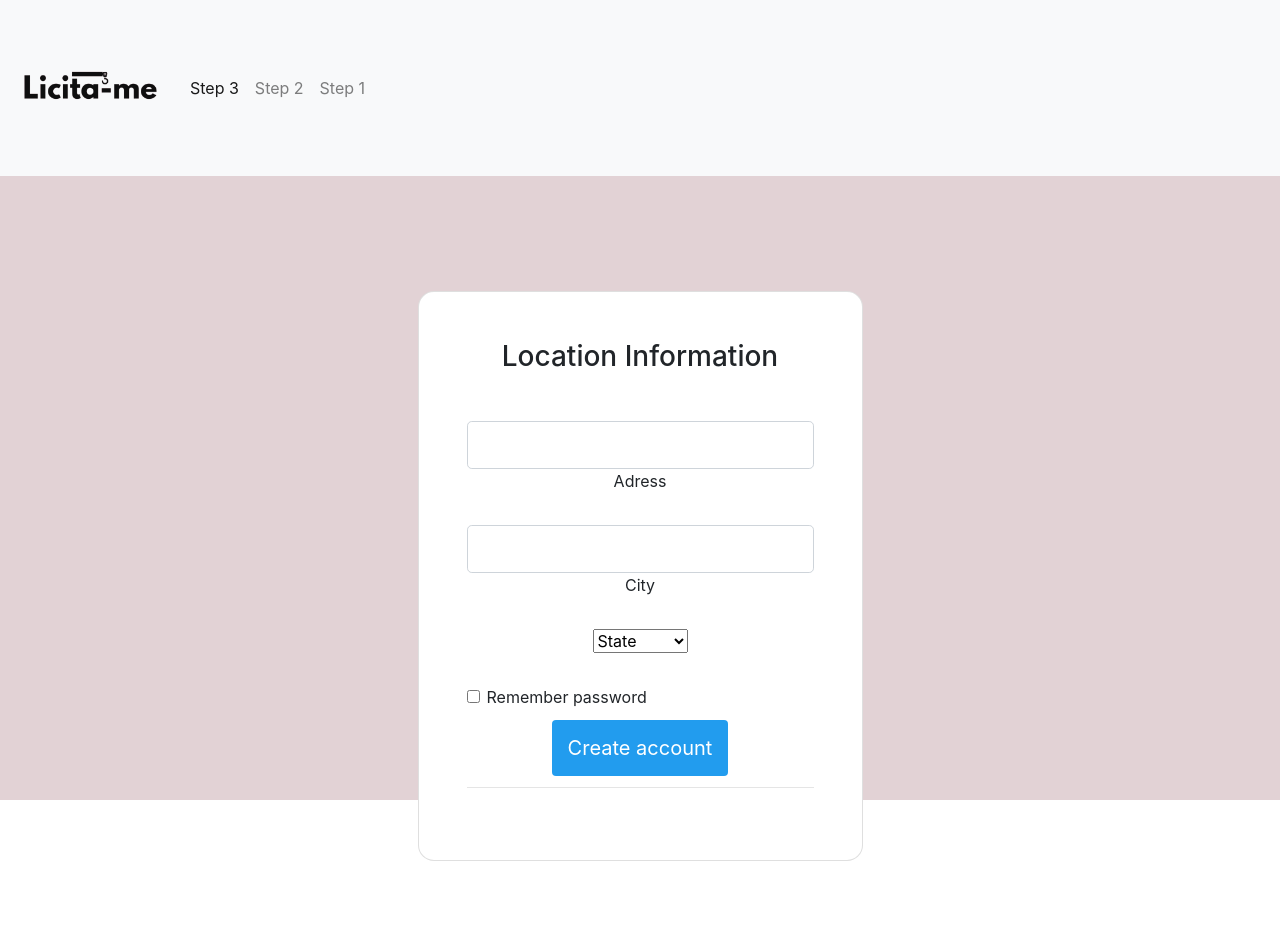
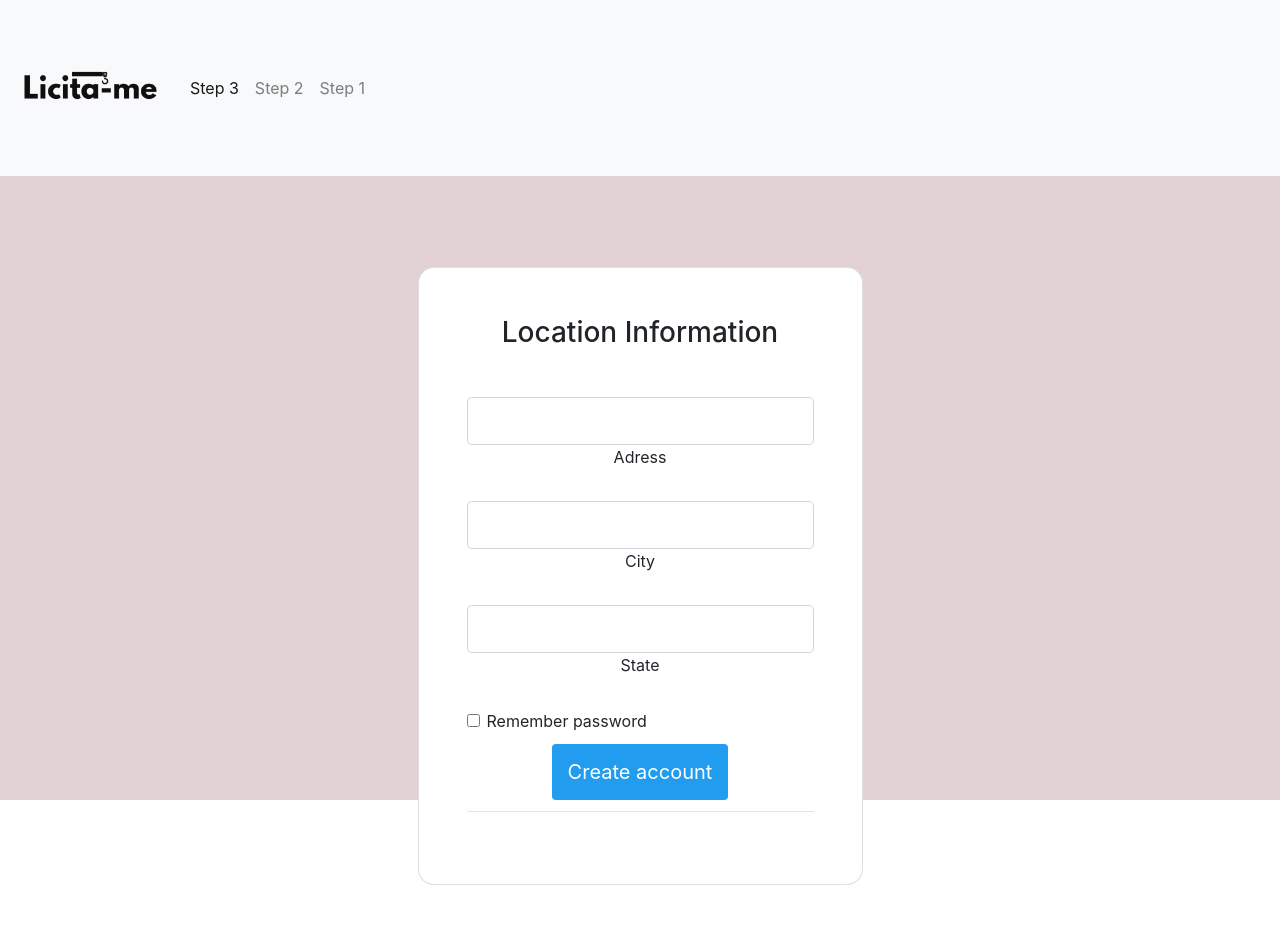
Before and after one commit to defrancescomartin/Licita-me, a Flask app: template src/templates/auth/signup3.html in a window 1280 px wide. Shown: the top 925 px of the page. Run offline with Flask 2, Linux system fonts and the light colour scheme; the template is opened without the code that fills it, so the values that code supplies are empty; some libraries are stand-ins or nearby versions.

Commit message:
Last modification to signup

```diff
--- a/src/templates/auth/signup3.html
+++ b/src/templates/auth/signup3.html
@@ -59,14 +59,10 @@
                     <label class="form-label" for="typeEmailX-2">City</label>
                   </div>
 
-                <div class="mb-4 pb-2">
-                  <select class="select">
-                    <option value="1">State                                                                                                                                                   </option>
-                    <option value="2">California</option>
-                    <option value="3">Texas</option>
-                    <option value="4">New York</option>
-                  </select>
-                </div>
+                 <div class="form-outline mb-4">
+                    <input type="email" id="typeEmailX-2" class="form-control form-control-lg" />
+                    <label class="form-label" for="typeEmailX-2">State</label>
+                  </div>
 
                 <!-- Checkbox -->
                 <div class="form-check d-flex justify-content-start mb-4">
```
